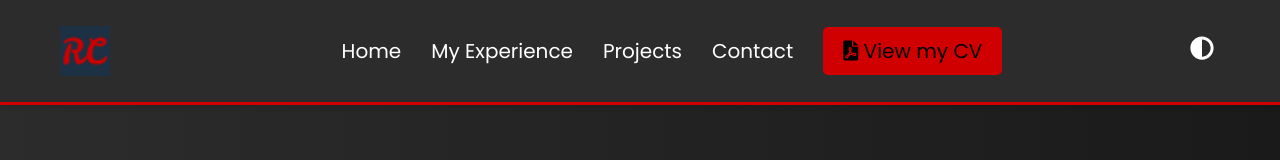
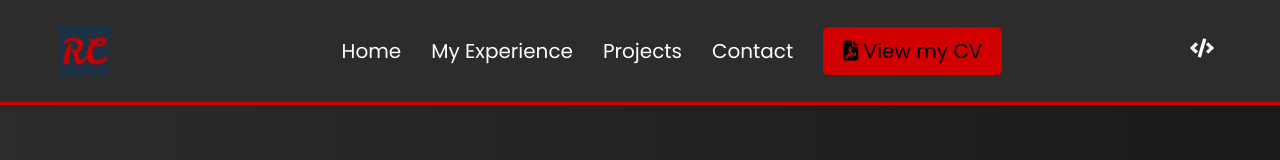
Before and after one commit to rxghavc/portfolio-website, a React (Create React App) app: page / in a window 1280 px wide. Shown: the top 160 px of the page. Built offline with nearby package versions, Linux system fonts and the light colour scheme; the HTML template or start-up script is replaced by a standard one.

Commit message:
updated header icons

```diff
--- a/src/components/Header.css
+++ b/src/components/Header.css
@@ -71,10 +71,6 @@ header {
     transition: color 0.3s, transform 0.3s;
   }
 
-  #themeToggle:hover {
-    transform: rotate(20deg);
-  }
-
   .header-line {
     border: none;
     height: 3px;
--- a/src/components/Header.js
+++ b/src/components/Header.js
@@ -1,6 +1,6 @@
 import React, { useState } from 'react';
 import './Header.css';
-import { FaAdjust } from 'react-icons/fa';
+import { FaCode, FaLaptopCode } from 'react-icons/fa';
 
 const Header = ({ toggleTheme, isDarkMode }) => {
   const [activeLink, setActiveLink] = useState('home');
@@ -38,7 +38,7 @@ const Header = ({ toggleTheme, isDarkMode }) => {
             </li>
           </ul>
           <button id="themeToggle" onClick={toggleTheme}>
-            <FaAdjust />
+            {isDarkMode ? <FaLaptopCode /> : <FaCode />}
           </button>
         </nav>
       </header>
```
